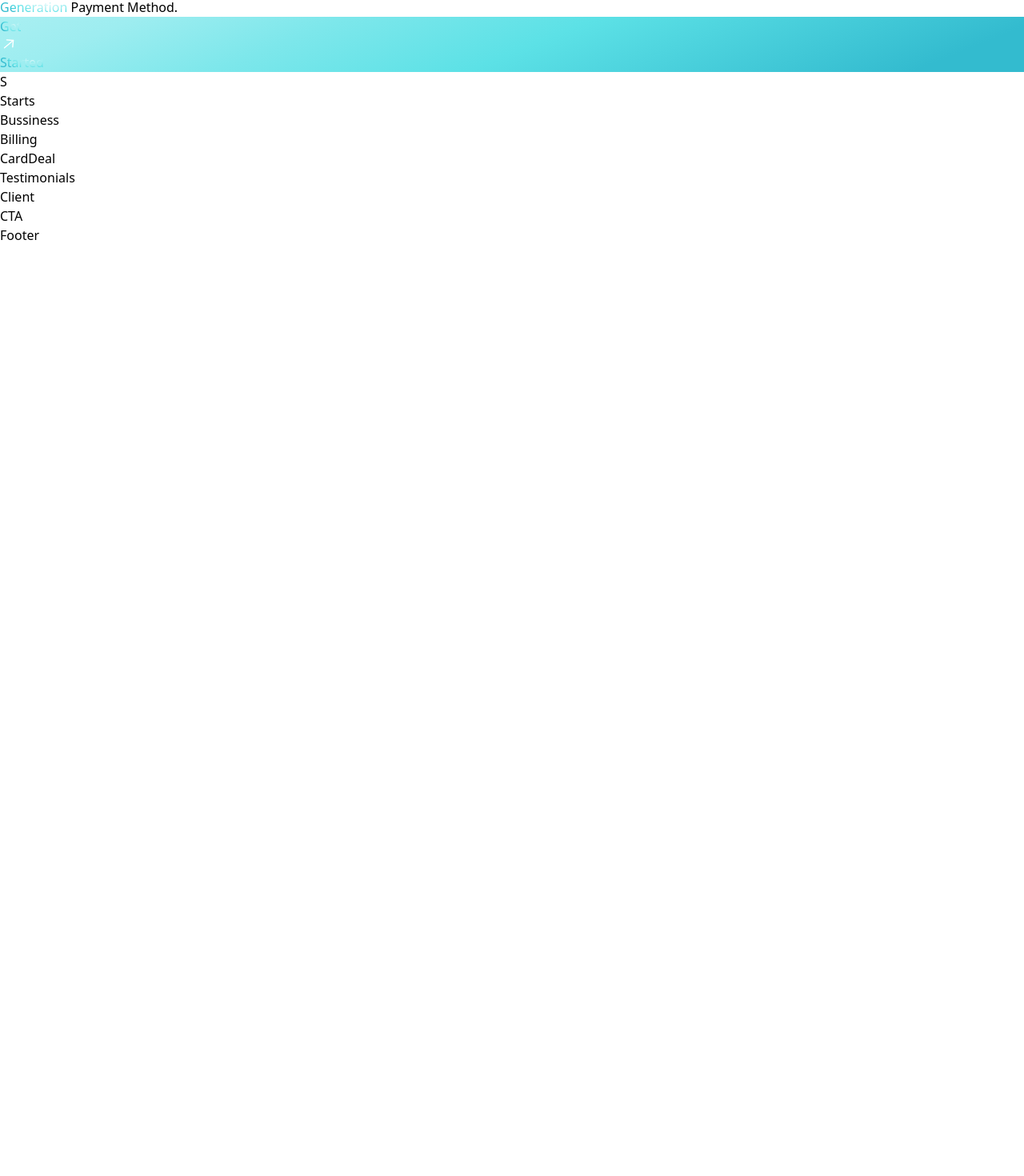
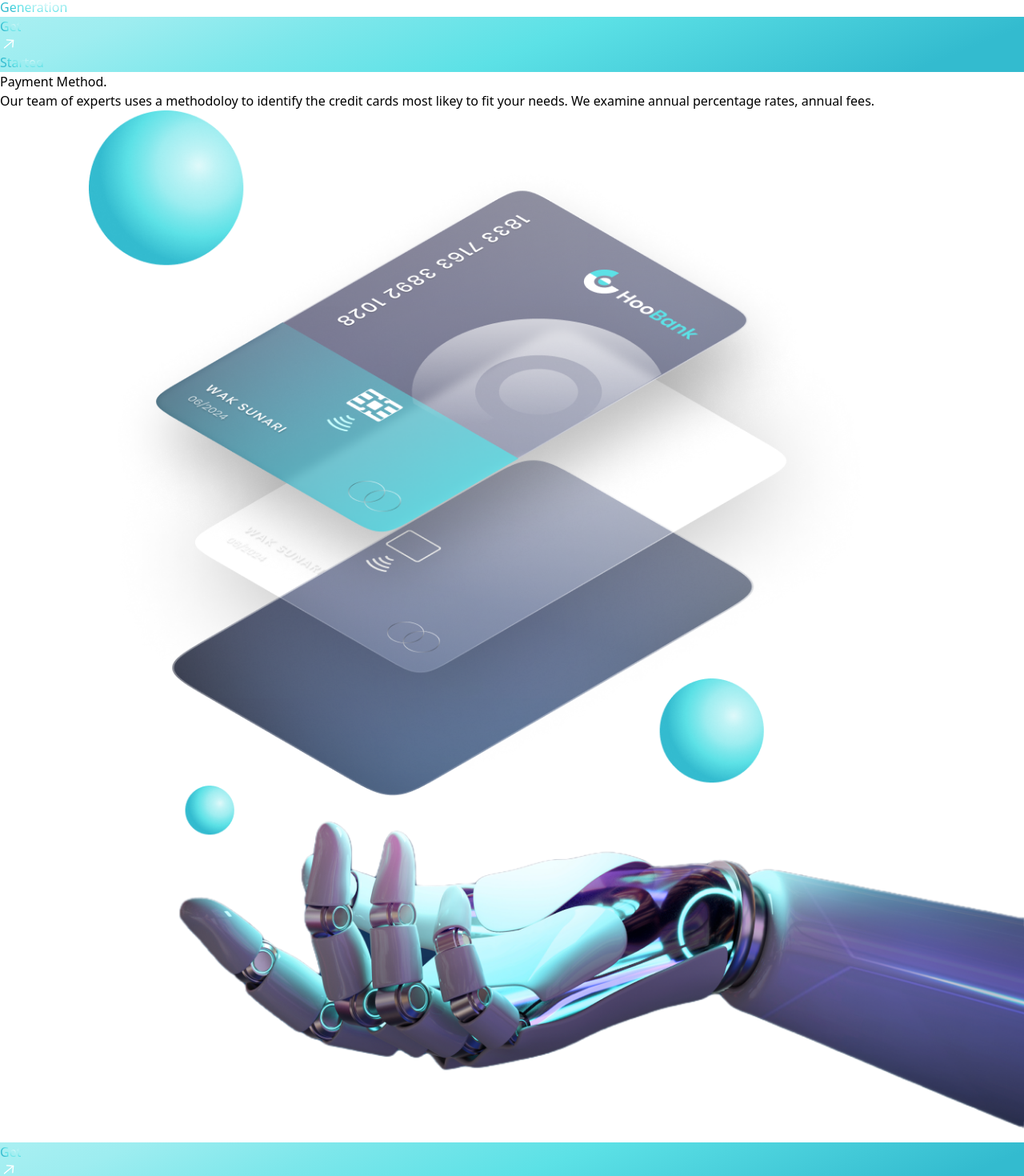
Before and after one commit to meyoh-23/Hoobank, a React (Vite) app: page / in a window 1280 px wide. Shown: the part 360-1830 px from the top of the page at 80% size. Before the commit the page ends 800 px from the top, so only its background shows below. Built offline with nearby package versions, Linux system fonts and the light colour scheme.

Commit message:
completed the hero

```diff
--- a/src/components/Hero.jsx
+++ b/src/components/Hero.jsx
@@ -20,12 +20,29 @@
         <h1 className='flex-1 font-poppins font-semibold ss:text-[72px] text-[52px] text-white ss:leading-[100px] leading-[75px]'>
           The Next <br className='sm:block hidden'/> {" "}
           <span className='text-gradient'>Generation</span> {" "}
-          Payment Method.
         </h1>
         <div className='ss:flex hidden md:mr-4 mr-0'>
           <GetStarted/>
         </div>
       </div>
+
+      <h1 className=' font-poppins font-semibold ss:text-[68px] text-[52px] text-white ss:leading-[100px] leading-[75px] w-full'>
+        Payment Method.
+      </h1>
+      <p className={`${styles.paragraph} max-w-[470px] mt-5`}>
+        Our team of experts uses a methodoloy to identify the credit cards most likey to fit your needs. We examine annual percentage rates, annual fees.
+      </p>
+    </div>
+    <div className={`flex-1 flex ${styles.flexCenter} md:my-0 my-10 relative `}>
+      <img src={robot} alt="robot" className='w-[100%] h-[100%] relative z-[5]'/>
+
+      <div className="absolute z-[0] w-[40%] h-[35%] top-0 pink__gradient"/>
+      <div className="absolute z-[1] w-[80%] h-[80%] rounded-full bottom-40 white__gradient"/>
+      <div className="absolute z-[0] w-[50%] h-[50%] right-20 bottom-20 blue__gradient"/>
+    </div>
+
+    <div className={`ss:hidden ${styles.flexCenter}`}>
+      <GetStarted/>
     </div>
   </section>
   )
```
